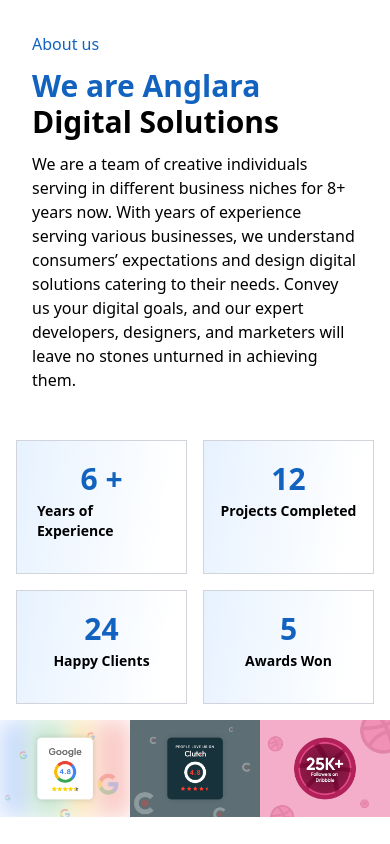
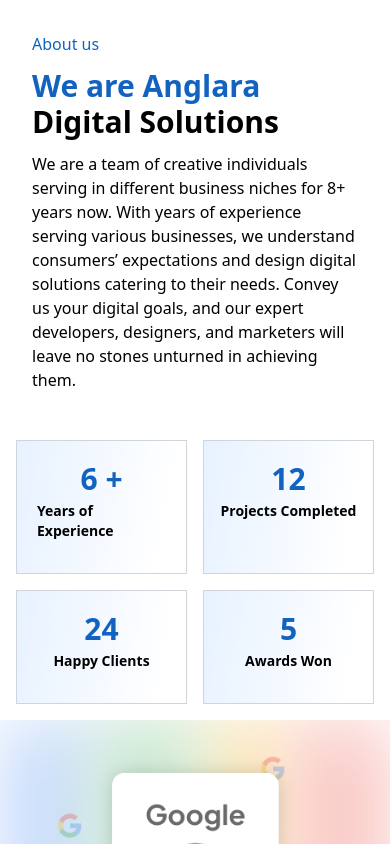
Before and after one commit to Anant-Padhiyar/Interview-UI, a Next.js app: page / in a window 390 px wide. Shown: the top 844 px of the page. Built offline with nearby package versions, Linux system fonts and the light colour scheme.

Commit message:
Update globals.css

```diff
--- a/styles/globals.css
+++ b/styles/globals.css
@@ -135,22 +135,33 @@ header {
   margin: 0;                 /* Remove any margin */
 }
 
+
+/* The container for the images */
+.image-container {
+  display: flex;            /* Use flexbox to display images in rows */
+  flex-wrap: wrap;          /* Allow images to wrap to the next line */
+  gap: 0;                   /* Ensure there's no gap between images */
+  width: 100%;              /* Ensure the container takes the full width of its parent */
+  padding: 0;               /* Remove any padding */
+  margin: 0;                /* Remove any margin */
+}
+
 /* Style for the images */
 .image-container img {
-  width: 33.33%;             /* Each image will take up 33.33% of the container */
-  height: auto;              /* Maintain aspect ratio */
-  object-fit: cover;         /* Ensures images cover the space without distorting */
+  flex: 0 0 33.33%;         /* Default: 3 images per row (33.33% width each) */
+  height: auto;             /* Maintain aspect ratio */
+  object-fit: cover;        /* Ensures images cover the space without distorting */
 }
 
 /* Responsive design for tablets and smaller screens */
 @media (max-width: 768px) {
   .image-container img {
-    width: 33.33%;           /* Images still take 33.33% of the width on tablet/mobile */
+    flex: 0 0 50%;          /* 2 images per row (50% width each) */
   }
 }
 
-@media (max-width: 480px) {
+@media (max-width: 450px) {
   .image-container img {
-    width: 33.33%;           /* Keep images at 33.33% of the container width on small screens */
+    flex: 0 0 100%;         /* 1 image per row (100% width) */
   }
 }
```
